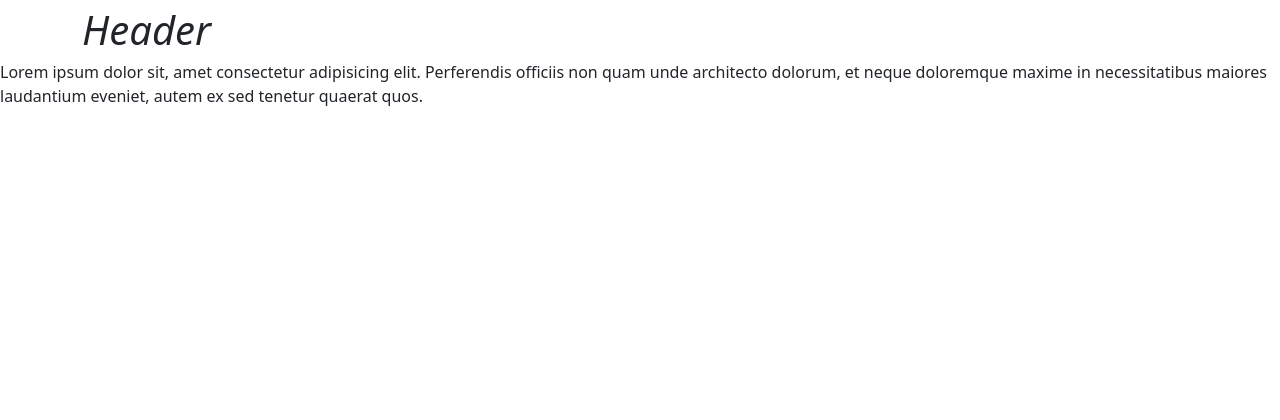
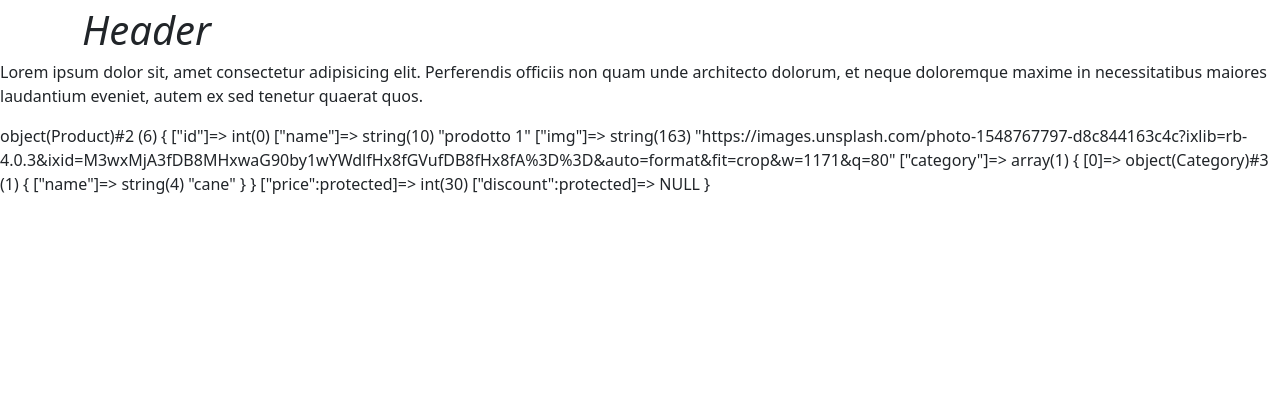
Before and after one commit to Luis-Mocha/php-oop-2, a PHP site: page / in a window 1280 px wide. Shown: the top 420 px of the page. Run offline with PHP 8.4, Linux system fonts and the light colour scheme.

Commit message:
prova prodotto

```diff
--- a/database/db.php
+++ b/database/db.php
@@ -1,5 +1,11 @@
 <?php
 
+include_once __DIR__ . "/../models/product.php";
+include_once __DIR__ . "/../models/category.php";
 
 
+$prova = new Product(0, 'prodotto 1', 'https://images.unsplash.com/photo-1548767797-d8c844163c4c?ixlib=rb-4.0.3&ixid=M3wxMjA3fDB8MHxwaG90by1wYWdlfHx8fGVufDB8fHx8fA%3D%3D&auto=format&fit=crop&w=1171&q=80', [ new Category('cane') ] );
+
+$prova->setPrice(30);
+
 ?>
--- a/index.php
+++ b/index.php
@@ -12,4 +12,6 @@ include_once __DIR__. '/partials/main.php';
 
 include_once __DIR__ . '/partials/htmlBottom.php';
 
+var_dump($prova);
+
 ?>
```
